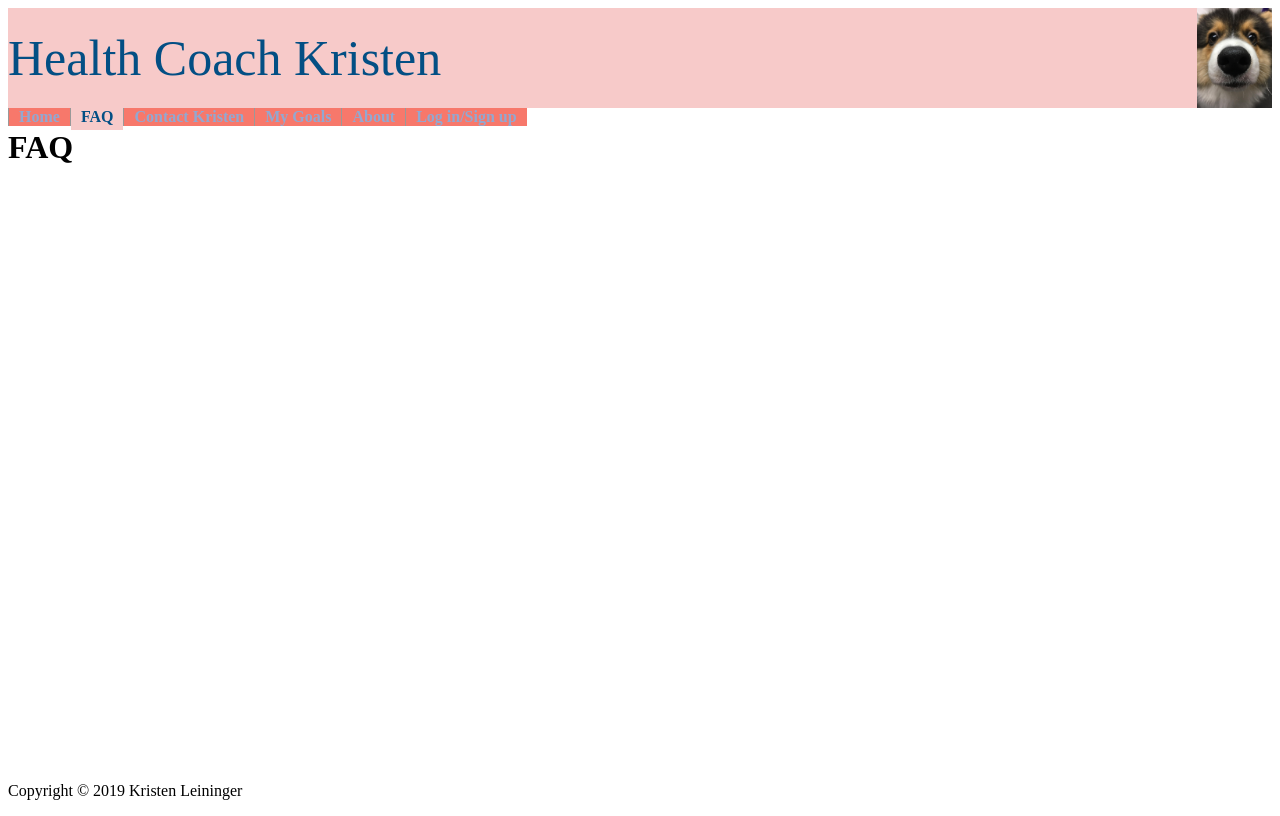
After one commit to onionrings22/HealthCoachKristen, a PHP site: page /faq.php in a window 1280 px wide. The commit adds this page. Run offline with PHP 8.4, Linux system fonts and the light colour scheme.

```diff
--- a/css/style.css
+++ b/css/style.css
@@ -27,3 +27,25 @@
     background: #f7cac9;
     color: #034f84;
 }
+
+#site-title {
+    font-size: 50px;
+    height: 100px;
+    line-height: 100px;
+    color: #034f84;
+    background-color: #f7cac9;
+}
+
+#logo {
+    float: right;
+}
+
+#footer {
+    position: absolute;
+    bottom: 0;
+    width: 100%;
+}
+
+body {
+    min-height: 100%;
+}
--- /dev/null
+++ b/faq.php
@@ -0,0 +1,7 @@
+<?php
+$thisPage = "faq";
+include_once("header.php");
+?>
+<h1>FAQ</h1>
+<?php
+include_once ("footer.html");
--- a/footer.html
+++ b/footer.html
@@ -1,5 +1,5 @@
 
-        <div>
+        <div id="footer">
             Copyright &copy; 2019 Kristen Leininger
         </div>
     </body>
--- /dev/null
+++ b/header.php
@@ -0,0 +1,28 @@
+<html>
+    <header>
+        <title>HCK - <?php echo $thisPage; ?></title>
+        <link rel="stylesheet" href="css/style.css">
+    </header>
+    <body>
+        <div id="title-bar">
+            <div id="site-title">
+                Health Coach Kristen
+                <img id="logo" src="img/Snoot.jpg" height="100">
+            </div>
+            <div id="navigation">
+                <ul>
+                    <li<?php if ($thisPage=="home") echo " id=\"currentpage\""; ?>>
+                    <a href="">Home</a></li>
+                    <li<?php if ($thisPage=="faq") echo " id=\"currentpage\""; ?>>
+                    <a href="pages/faq.php">FAQ</a></li>
+                    <li<?php if ($thisPage=="contact") echo " id=\"currentpage\""; ?>>
+                    <a href="pages/contact.php">Contact Kristen</a></li>
+                    <li<?php if ($thisPage=="goals") echo " id=\"currentpage\""; ?>>
+                    <a href="pages/goals.php">My Goals</a></li>
+                    <li<?php if ($thisPage=="about") echo " id=\"currentpage\""; ?>>
+                    <a href="pages/about.php">About</a></li>
+                    <li<?php if ($thisPage=="login") echo " id=\"currentpage\""; ?>>
+                    <a href="pages/login.php">Log in/Sign up</a></li>
+                </ul>
+            </div>
+        </div>
--- a/index.html
+++ /dev/null
@@ -1,6 +0,0 @@
-<html>
-	<header>
-		<title>HCK</title>
-		<link rel="stylesheet" href="css/style.css">
-	</header>
-	<body>
```
Also changed, not shown: banner.php (deleted, +0 -19 lines), index.php (+8 -2 lines).
